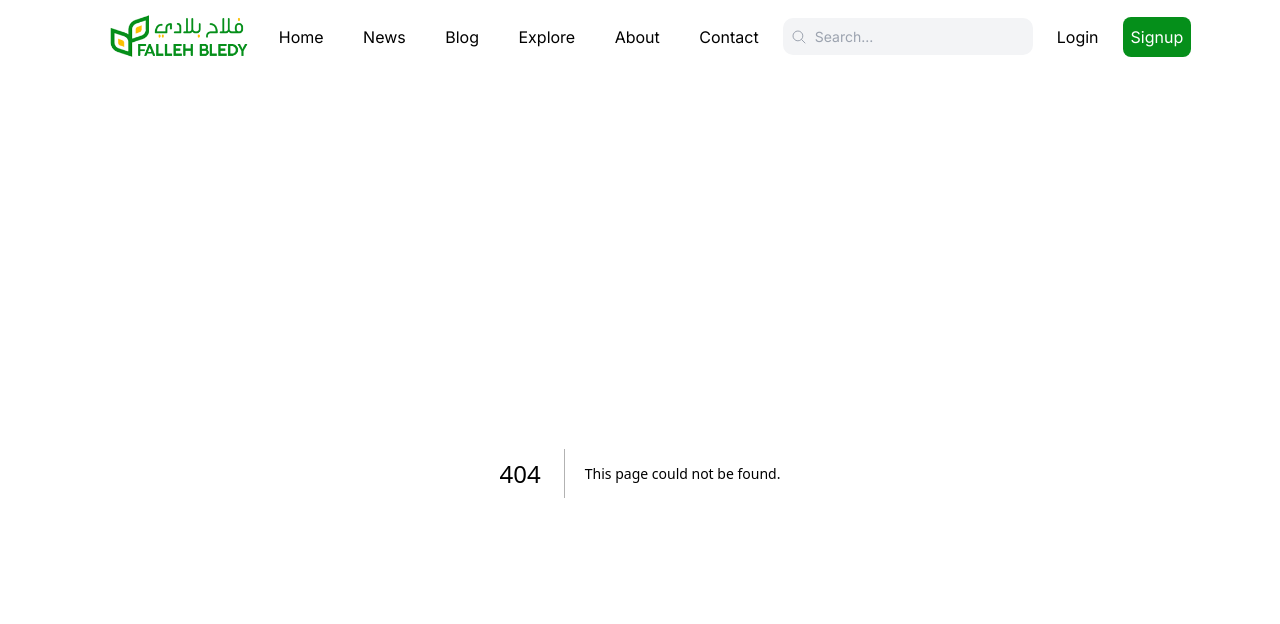
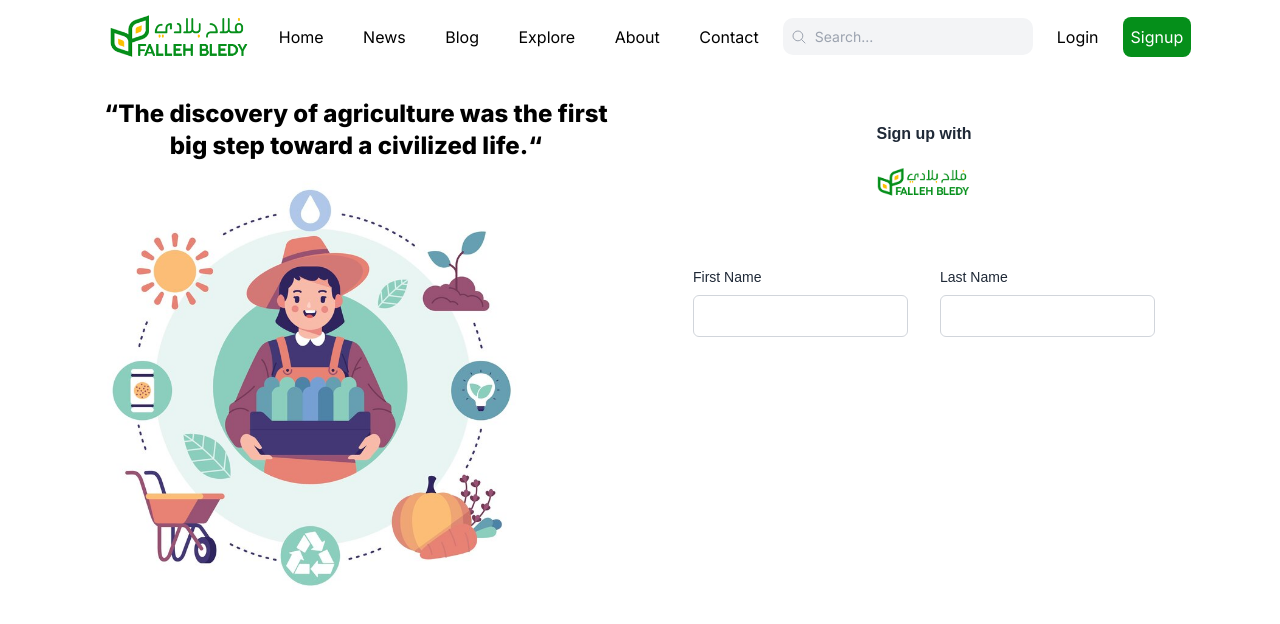
Before and after one commit to samirabidi0/Fallehbledi, a Next.js app in the folder frontend/: page /signup in a window 1280 px wide. Before the commit this address had no page. Shown: the top 624 px of the page. Built offline with nearby package versions, Linux system fonts and the light colour scheme.

Commit message:
create input firstname + lastname in sign up folder

```diff
--- /dev/null
+++ b/frontend/src/app/signup/page.tsx
@@ -0,0 +1,59 @@
+import React from 'react'
+import Image from 'next/image';
+import logo from'../../../public/image/img.jpg'
+import logo1 from'../../../public/image/falleh.png'
+
+const signup: React.FC = () => {
+  return (
+    <div className="max-w-6xl mx-auto p-6 grid grid-cols-1 lg:grid-cols-2 gap-8">
+      <div className="flex flex-col items-center lg:items-start justify-center">
+        <h1 className="text-center text-2xl font-extrabold dark:text-white">
+          “The discovery of agriculture was the first big step toward a civilized life.“
+        </h1>
+        <Image
+          src={logo}
+          width={450}
+          height={450}
+          alt="Picture of the farmer"
+
+        />
+      </div>
+      <div className="max-w-4xl mx-auto font-[sans-serif]">
+        <div className="text-center mb-16">
+          <h4 className="text-gray-800 text-base font-semibold mt-6">Sign up with</h4>
+          <Image
+            src={logo1}
+            width={100}
+            height={75}
+            alt="logo"
+            className="mx-auto mt-4"
+          />
+        </div>
+        <form>
+          <div className="grid sm:grid-cols-2 gap-8">
+            <div>
+              <label className="text-gray-800 text-sm mb-2 block">First Name</label>
+              <input
+                name="firstName"
+                type="text"
+                className="text-gray-800 bg-white border border-gray-300 w-full text-sm px-4 py-2.5 rounded-md outline-blue-500"
+                placeholder=""
+              />
+            </div>
+            <div>
+              <label className="text-gray-800 text-sm mb-2 block">Last Name</label>
+              <input
+                name="lastName"
+                type="text"
+                className="text-gray-800 bg-white border border-gray-300 w-full text-sm px-4 py-2.5 rounded-md outline-blue-500"
+                placeholder=""
+              />
+            </div>
+            </div>
+            </form>
+        </div>
+      </div>
+  )
+}
+
+export default signup
```
Also changed, not shown: frontend/public/image/img.jpg (added), frontend/src/components/signUp/signUp.tsx (deleted).
